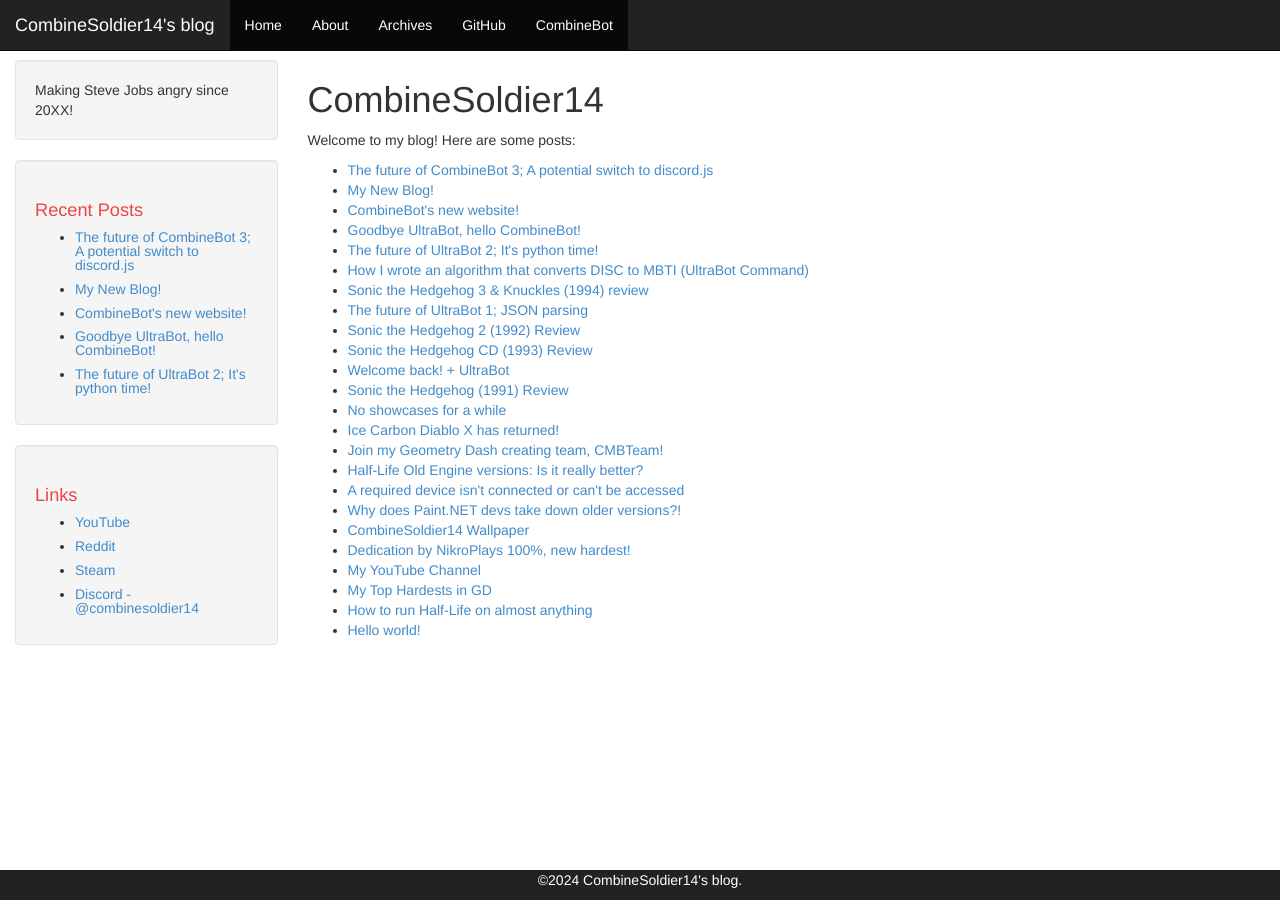
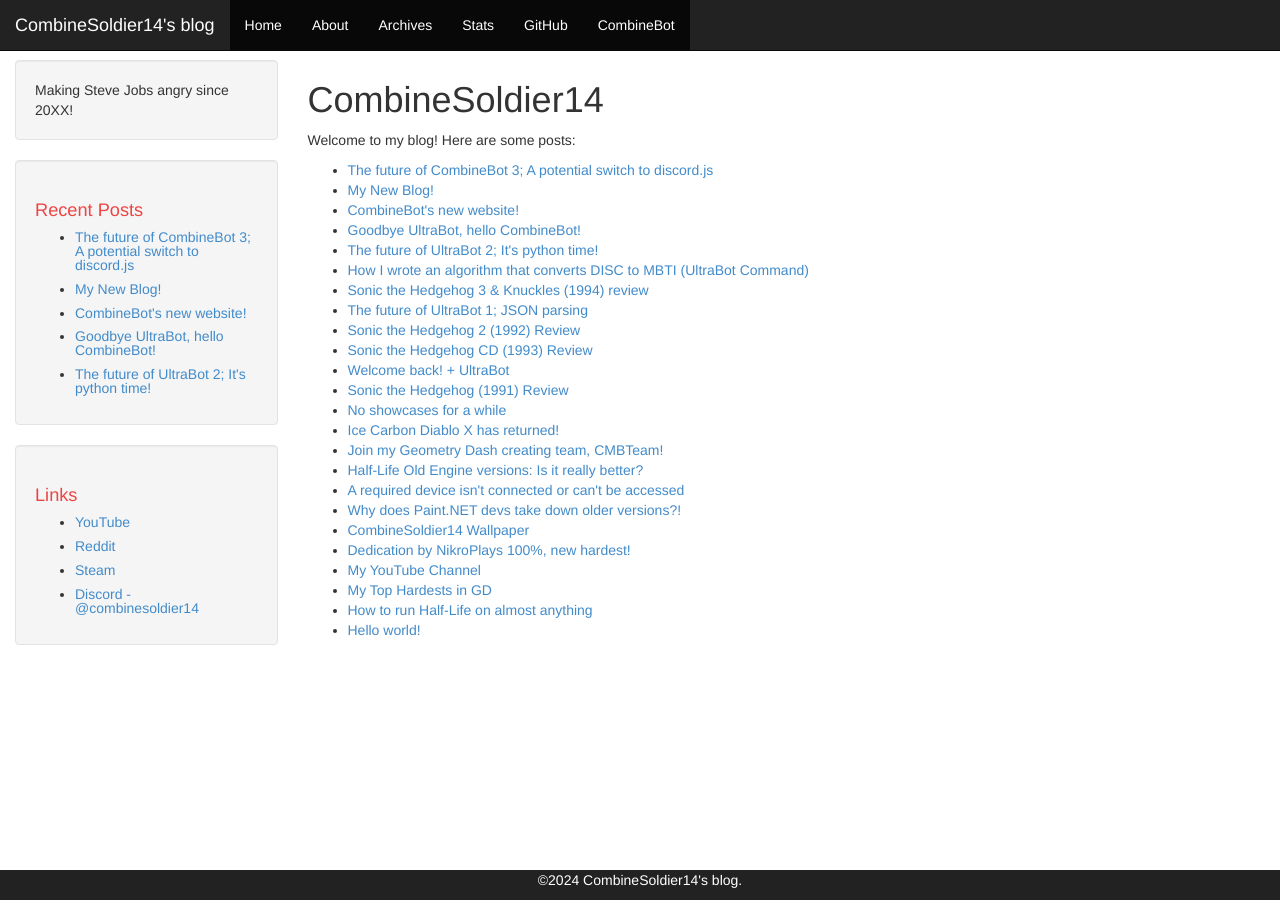
Before and after one commit to CombineSoldier14/combinesoldier14.github.io, a Jekyll site: the page built from pages/index.md, in a window 1280 px wide. Built offline with Jekyll 4.4.1, drawn with Linux system fonts in a browser that asks for light colours.

Commit message:
add stats

```diff
--- a/_config.yml
+++ b/_config.yml
@@ -37,6 +37,8 @@ navbar:
     url: /about
   - name: Archives
     url: /archives
+  - name: Stats
+    url: /stats
   - name: GitHub
     url: https://github.com/CombineSoldier14
   - name: CombineBot
```
